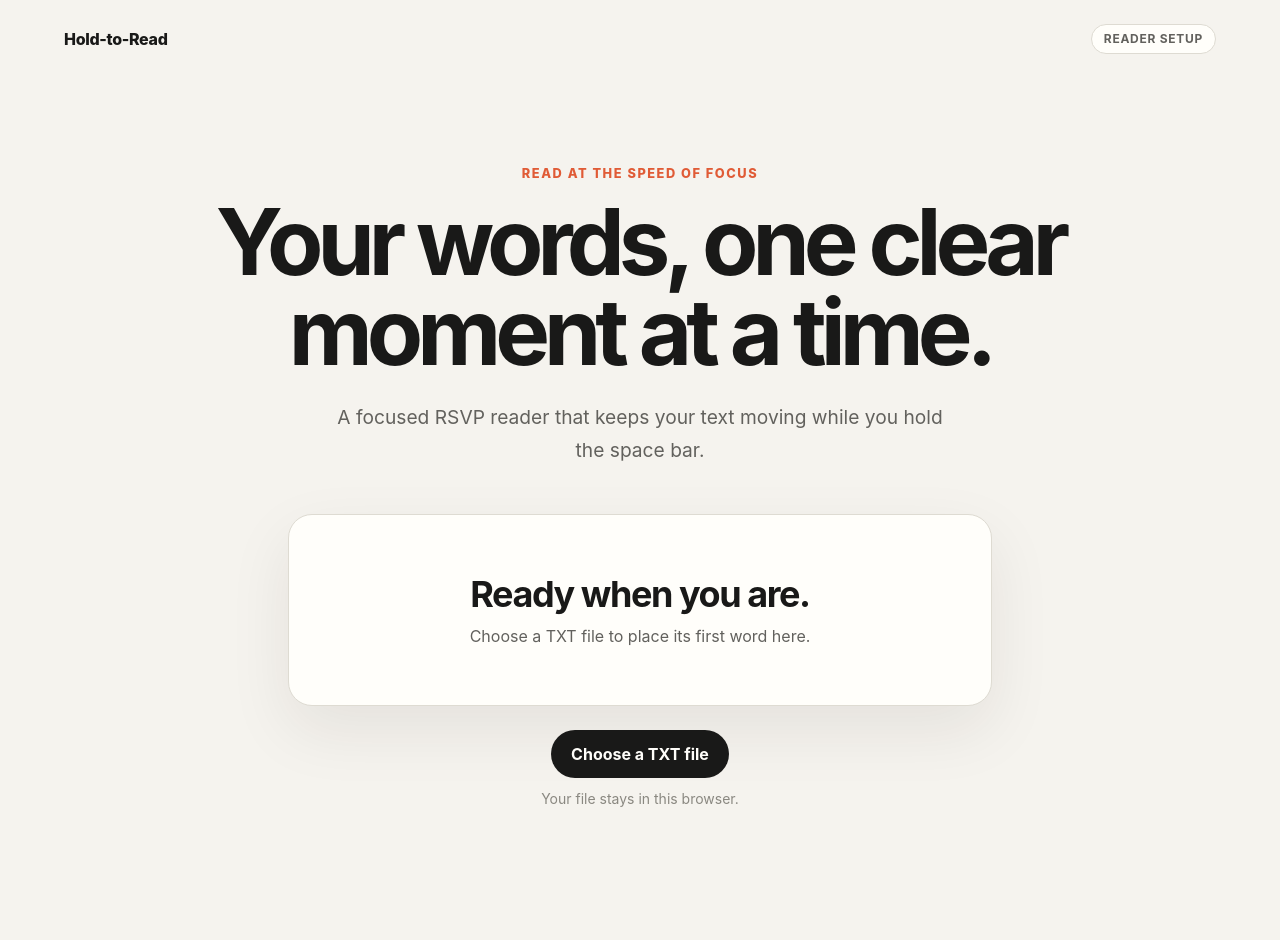
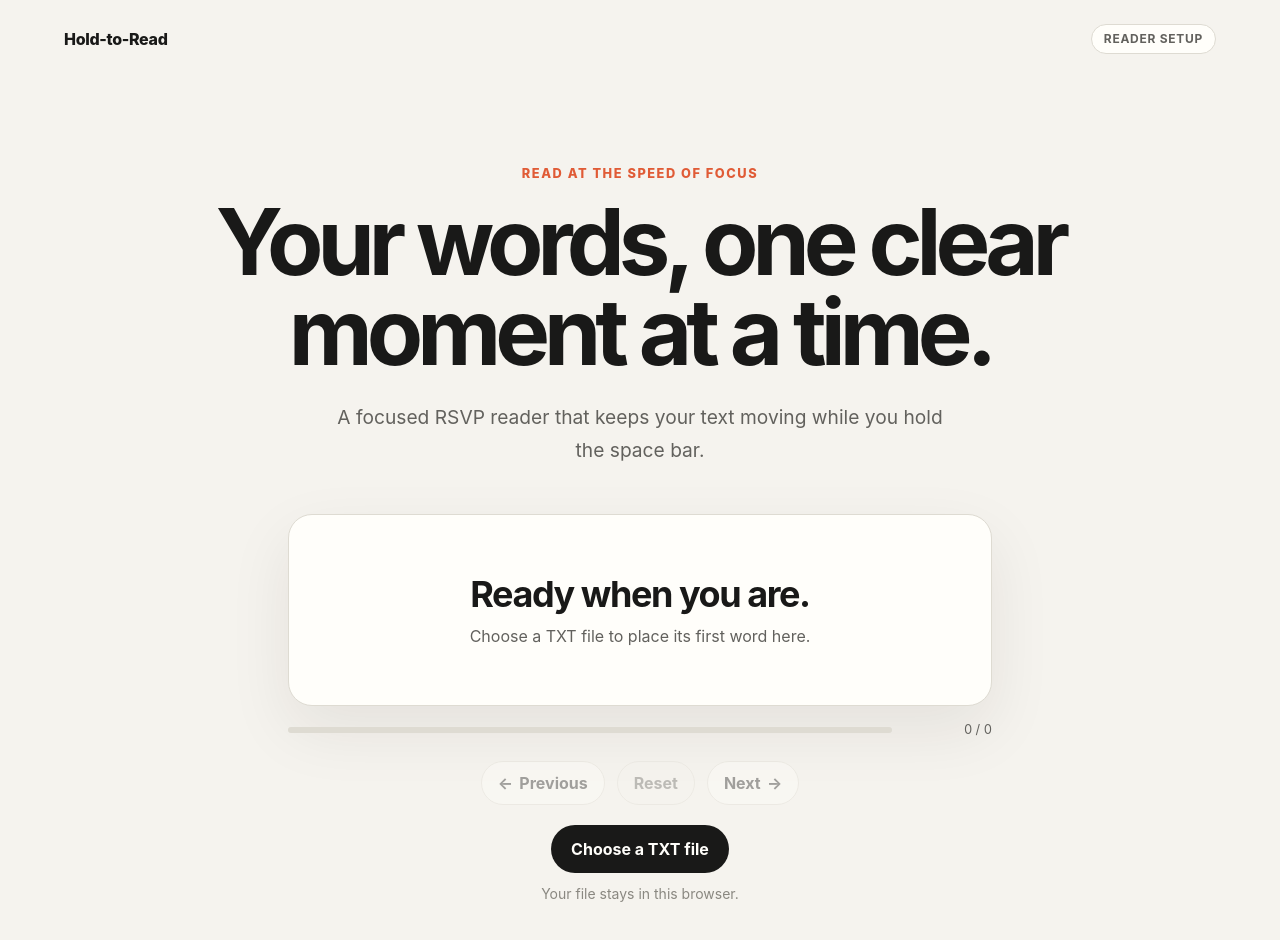
Before and after one commit to kusonnim/RSVP_Reader, a React (Vite) app: page / in a window 1280 px wide. Shown: the top 940 px of the page. Before the commit the page ends 855 px from the top, so only its background shows below. Built offline with nearby package versions, Linux system fonts and the light colour scheme.

Commit message:
Complete step 4 manual navigation

```diff
--- a/src/app/App.css
+++ b/src/app/App.css
@@ -123,10 +123,84 @@
   line-height: 1.5;
 }
 
+.progress {
+  display: grid;
+  grid-template-columns: minmax(0, 1fr) auto;
+  align-items: center;
+  gap: 0.75rem;
+  width: min(100%, 44rem);
+  margin-top: 1rem;
+}
+
+.progress-track {
+  height: 0.375rem;
+  overflow: hidden;
+  border-radius: 999px;
+  background: var(--color-border);
+}
+
+.progress-fill {
+  display: block;
+  height: 100%;
+  border-radius: inherit;
+  background: var(--color-accent);
+  transition: width 180ms ease;
+}
+
+.progress-label {
+  min-width: 5.5rem;
+  color: var(--color-text-muted);
+  font-size: 0.8rem;
+  font-variant-numeric: tabular-nums;
+  text-align: right;
+}
+
+.reader-controls {
+  display: flex;
+  align-items: center;
+  justify-content: center;
+  gap: 0.75rem;
+  margin-top: 1.5rem;
+}
+
+.control-button {
+  display: inline-flex;
+  min-height: 2.75rem;
+  align-items: center;
+  justify-content: center;
+  gap: 0.4rem;
+  border: 1px solid var(--color-border);
+  border-radius: 999px;
+  padding: 0.65rem 1rem;
+  color: var(--color-text);
+  background: var(--color-surface);
+  cursor: pointer;
+  font-weight: 700;
+  transition:
+    border-color 150ms ease,
+    transform 150ms ease,
+    opacity 150ms ease;
+}
+
+.control-button:hover:not(:disabled) {
+  border-color: var(--color-text-subtle);
+  transform: translateY(-0.125rem);
+}
+
+.control-button:disabled {
+  cursor: not-allowed;
+  opacity: 0.38;
+}
+
+.control-button-reset {
+  color: var(--color-text-muted);
+  background: transparent;
+}
+
 .file-loader {
   display: grid;
   justify-items: center;
-  margin-top: 1.5rem;
+  margin-top: 1.25rem;
 }
 
 .file-loader-button {
@@ -200,4 +274,15 @@
     grid-template-columns: 0.7fr 0.8fr minmax(6.5rem, 2fr) 0.8fr 0.7fr;
     padding: 1rem 0.5rem;
   }
+
+  .reader-controls {
+    width: 100%;
+    gap: 0.5rem;
+  }
+
+  .control-button {
+    flex: 1;
+    padding-inline: 0.6rem;
+    font-size: 0.85rem;
+  }
 }
--- a/src/app/App.tsx
+++ b/src/app/App.tsx
@@ -1,5 +1,7 @@
 import { useState } from "react";
 import FileLoader from "../components/FileLoader";
+import ProgressBar from "../components/ProgressBar";
+import ReaderControls from "../components/ReaderControls";
 import ReaderView from "../components/ReaderView";
 import { tokenizeText } from "../lib/tokenizeText";
 import "./App.css";
@@ -16,6 +18,21 @@ function App() {
     setFileName(loadedFileName);
     setHasLoadedFile(true);
   };
+
+  const goToPreviousWord = () => {
+    setCurrentIndex((index) => Math.max(0, index - 1));
+  };
+
+  const goToNextWord = () => {
+    setCurrentIndex((index) => Math.min(words.length - 1, index + 1));
+  };
+
+  const resetReader = () => {
+    setCurrentIndex(0);
+  };
+
+  const canGoPrevious = words.length > 0 && currentIndex > 0;
+  const canGoNext = words.length > 0 && currentIndex < words.length - 1;
 
   return (
     <main className="app-shell">
@@ -38,6 +55,19 @@ function App() {
 
         <ReaderView words={words} currentIndex={currentIndex} />
 
+        <ProgressBar
+          currentIndex={currentIndex}
+          totalWords={words.length}
+        />
+
+        <ReaderControls
+          canGoPrevious={canGoPrevious}
+          canGoNext={canGoNext}
+          onPrevious={goToPreviousWord}
+          onNext={goToNextWord}
+          onReset={resetReader}
+        />
+
         <FileLoader onTextLoaded={handleTextLoaded} />
 
         {hasLoadedFile && (
--- /dev/null
+++ b/src/components/ProgressBar.tsx
@@ -0,0 +1,37 @@
+type ProgressBarProps = {
+  currentIndex: number;
+  totalWords: number;
+};
+
+function ProgressBar({ currentIndex, totalWords }: ProgressBarProps) {
+  const currentWord = totalWords > 0 ? currentIndex + 1 : 0;
+  const progress = totalWords > 0 ? (currentWord / totalWords) * 100 : 0;
+
+  return (
+    <div className="progress">
+      <div
+        className="progress-track"
+        role="progressbar"
+        aria-label="Reading progress"
+        aria-valuemin={0}
+        aria-valuemax={totalWords}
+        aria-valuenow={currentWord}
+        aria-valuetext={
+          totalWords > 0
+            ? `Word ${currentWord} of ${totalWords}`
+            : "No text loaded"
+        }
+      >
+        <span
+          className="progress-fill"
+          style={{ width: `${progress}%` }}
+        />
+      </div>
+      <span className="progress-label">
+        {currentWord.toLocaleString()} / {totalWords.toLocaleString()}
+      </span>
+    </div>
+  );
+}
+
+export default ProgressBar;
--- /dev/null
+++ b/src/components/ReaderControls.tsx
@@ -0,0 +1,50 @@
+type ReaderControlsProps = {
+  canGoPrevious: boolean;
+  canGoNext: boolean;
+  onPrevious: () => void;
+  onNext: () => void;
+  onReset: () => void;
+};
+
+function ReaderControls({
+  canGoPrevious,
+  canGoNext,
+  onPrevious,
+  onNext,
+  onReset,
+}: ReaderControlsProps) {
+  const hasText = canGoPrevious || canGoNext;
+
+  return (
+    <div className="reader-controls" aria-label="Reader controls">
+      <button
+        className="control-button"
+        type="button"
+        onClick={onPrevious}
+        disabled={!canGoPrevious}
+      >
+        <span aria-hidden="true">←</span>
+        Previous
+      </button>
+      <button
+        className="control-button control-button-reset"
+        type="button"
+        onClick={onReset}
+        disabled={!canGoPrevious || !hasText}
+      >
+        Reset
+      </button>
+      <button
+        className="control-button"
+        type="button"
+        onClick={onNext}
+        disabled={!canGoNext}
+      >
+        Next
+        <span aria-hidden="true">→</span>
+      </button>
+    </div>
+  );
+}
+
+export default ReaderControls;
```
